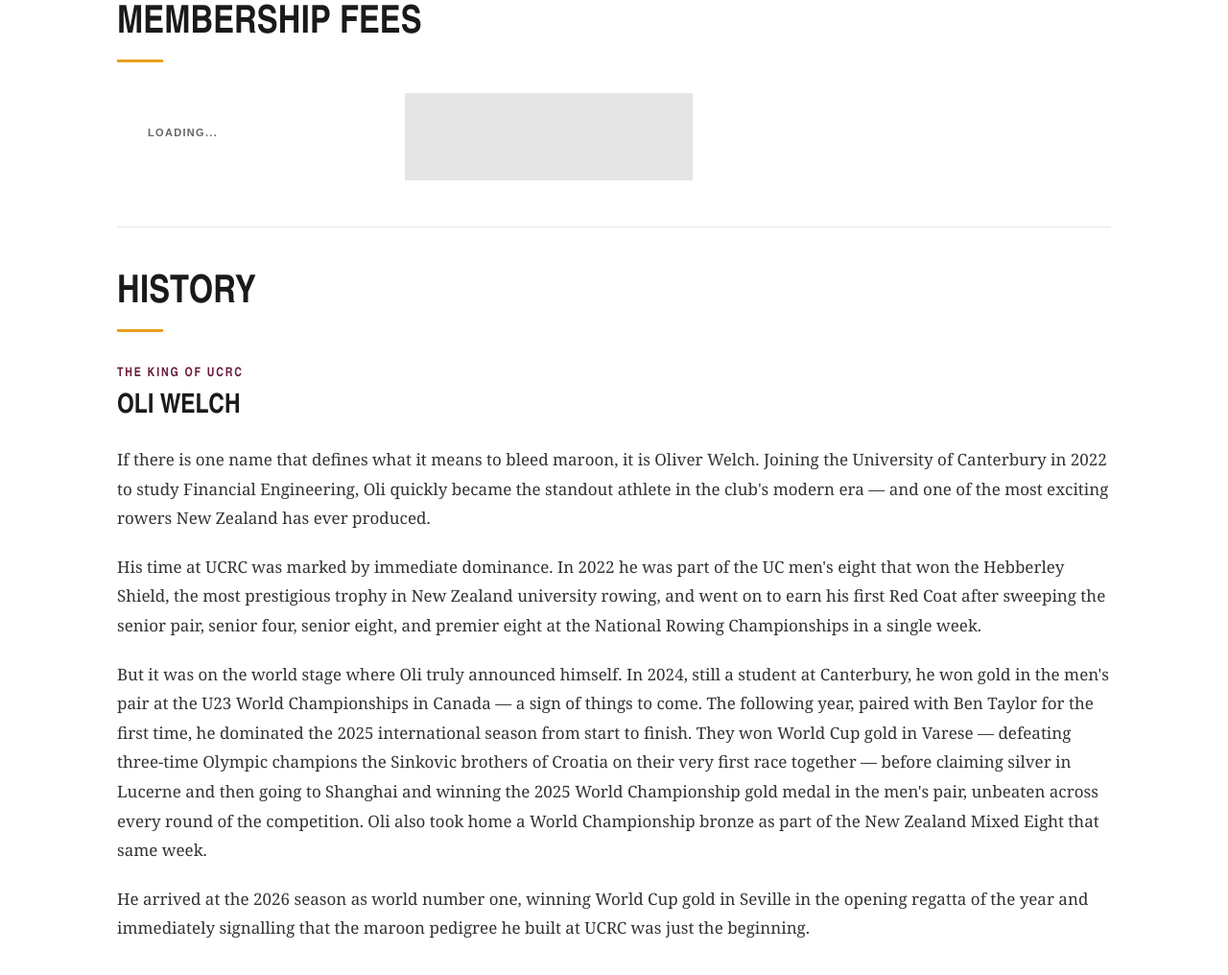
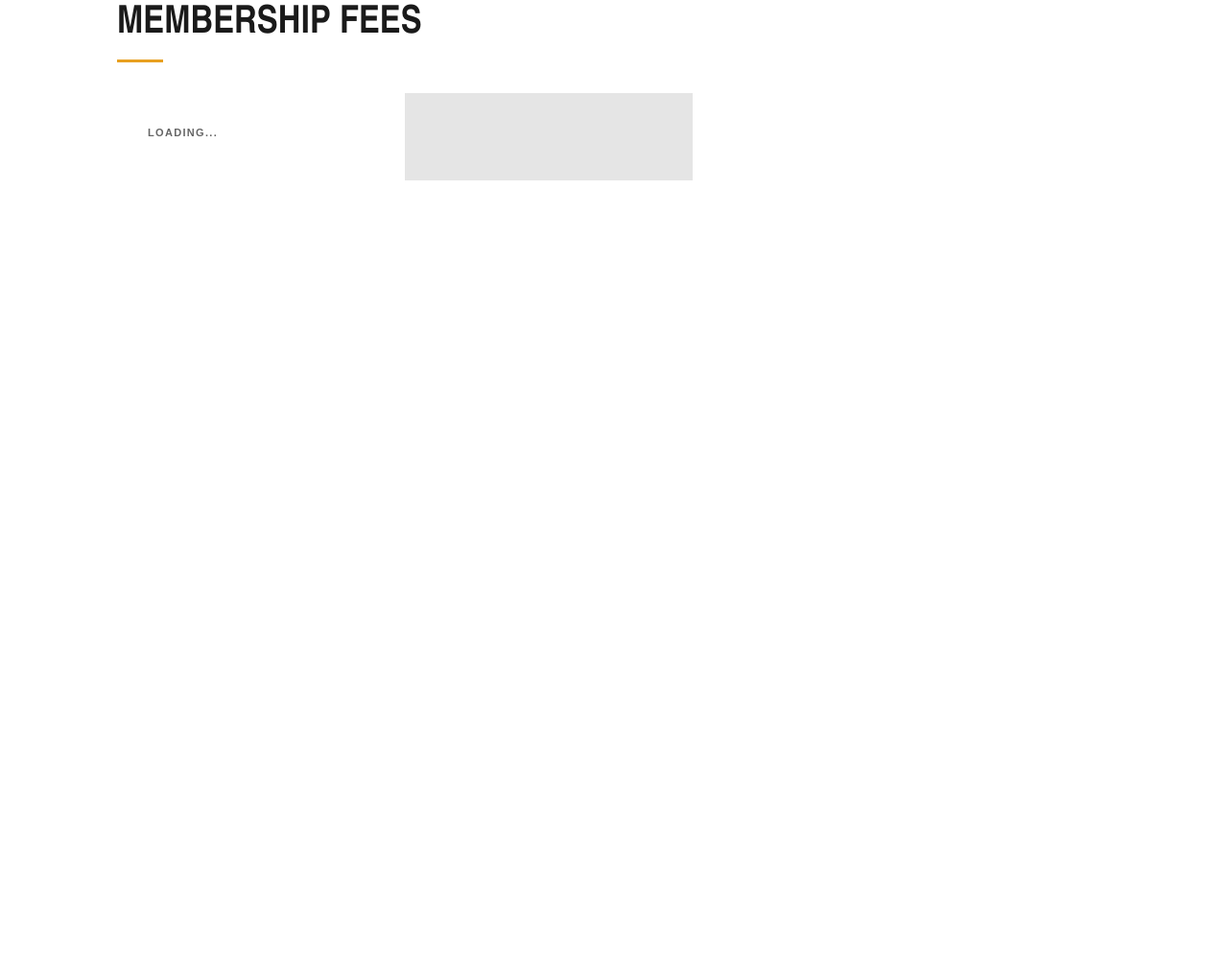
Before and after one commit to UCRCpres/UC-ROWING-SITE, a plain HTML site: page about.html in a window 1280 px wide. Shown: the part 1198-2214 px from the top of the page at 96% size. After the commit the page ends 1498 px from the top, so only its background shows below. Drawn offline with Linux system fonts and the light colour scheme; a script that the page names is missing.

Commit message:
removed oli welch section

```diff
--- a/about.html
+++ b/about.html
@@ -361,24 +361,6 @@
     <div class="fees-cell"><div class="fees-label" style="color:var(--gray-mid);">Loading...</div></div>
   </div>
 
-  <hr class="divider">
-
-  <!-- HISTORY — static -->
-  <h2 class="section-title">History</h2>
-  <div class="section-rule"></div>
-
-  <div class="history-body">
-    <p style="font-family: 'Arial Narrow', Arial, sans-serif; font-size: 13px; font-weight: 700; letter-spacing: 0.14em; text-transform: uppercase; color: var(--maroon); margin-bottom: 0.5rem;">The King of UCRC</p>
-    <p style="font-family: 'Arial Narrow', Arial, sans-serif; font-size: 28px; font-weight: 700; text-transform: uppercase; color: var(--black); margin-bottom: 1.5rem; line-height: 1.1;">Oli Welch</p>
-
-    <p>If there is one name that defines what it means to bleed maroon, it is Oliver Welch. Joining the University of Canterbury in 2022 to study Financial Engineering, Oli quickly became the standout athlete in the club's modern era — and one of the most exciting rowers New Zealand has ever produced.</p>
-
-    <p>His time at UCRC was marked by immediate dominance. In 2022 he was part of the UC men's eight that won the Hebberley Shield, the most prestigious trophy in New Zealand university rowing, and went on to earn his first Red Coat after sweeping the senior pair, senior four, senior eight, and premier eight at the National Rowing Championships in a single week.</p>
-
-    <p>But it was on the world stage where Oli truly announced himself. In 2024, still a student at Canterbury, he won gold in the men's pair at the U23 World Championships in Canada — a sign of things to come. The following year, paired with Ben Taylor for the first time, he dominated the 2025 international season from start to finish. They won World Cup gold in Varese — defeating three-time Olympic champions the Sinkovic brothers of Croatia on their very first race together — before claiming silver in Lucerne and then going to Shanghai and winning the 2025 World Championship gold medal in the men's pair, unbeaten across every round of the competition. Oli also took home a World Championship bronze as part of the New Zealand Mixed Eight that same week.</p>
-
-    <p>He arrived at the 2026 season as world number one, winning World Cup gold in Seville in the opening regatta of the year and immediately signalling that the maroon pedigree he built at UCRC was just the beginning.</p>
-  </div>
 
 </main>
 
```
Also changed, not shown: 1 other file.
